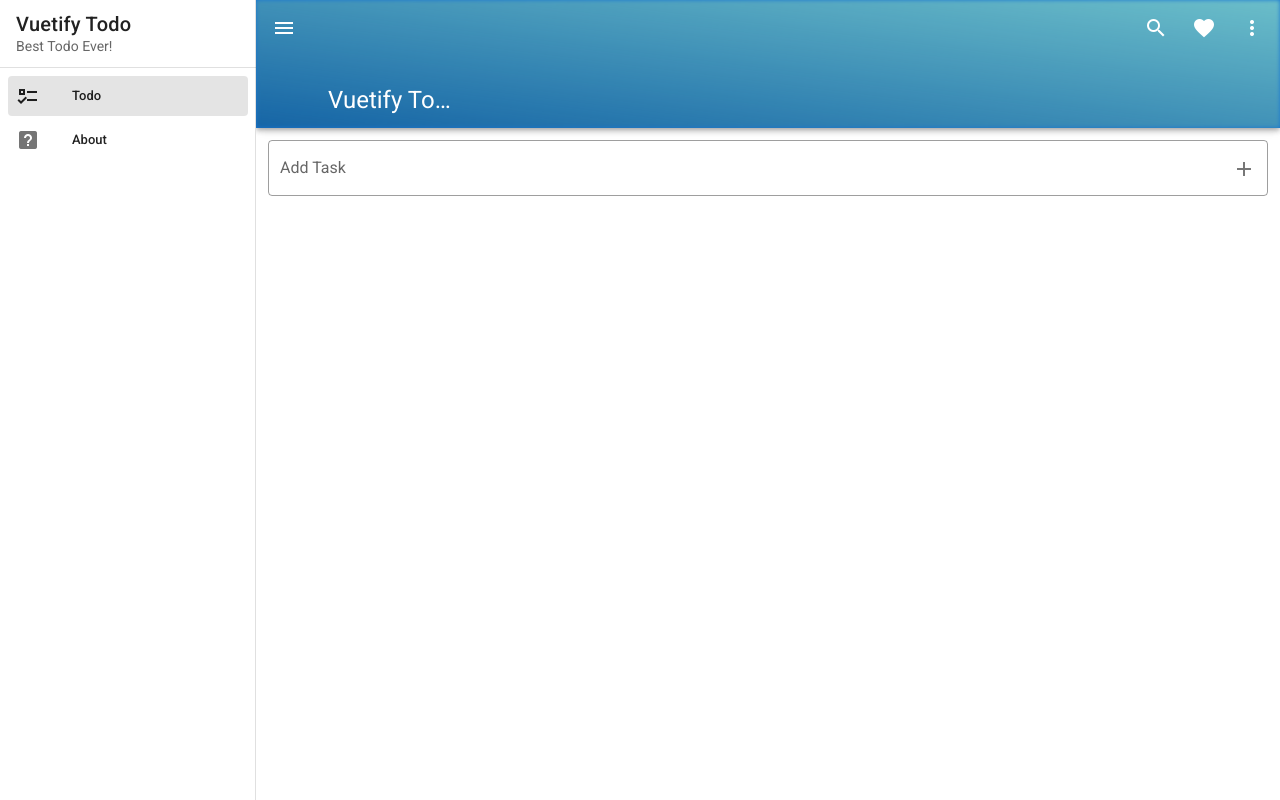
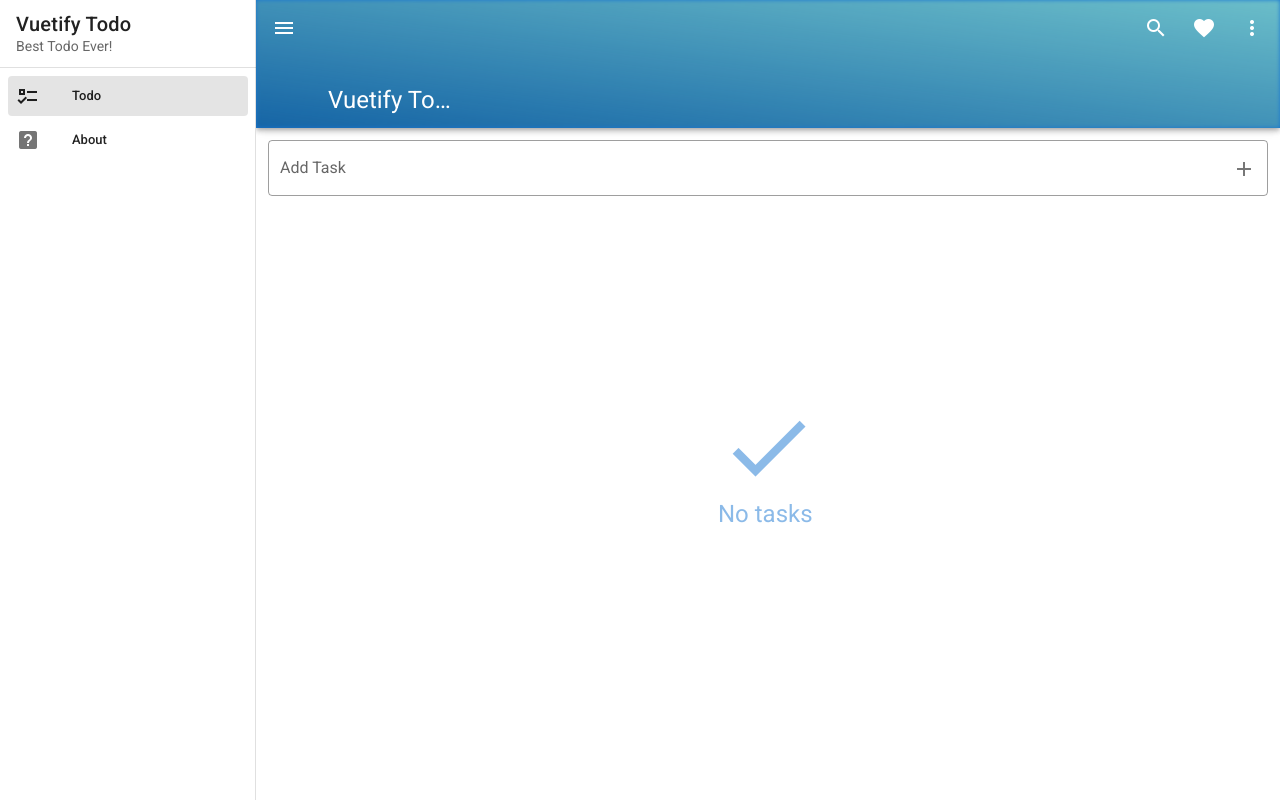
Before and after one commit to dietmarz/ud_vuetify-vuejs-vuex, a Vue app: page /#/ in a window 1280 px wide. Built offline with nearby package versions, Linux system fonts and the light colour scheme.

Commit message:
4.22 No Tasks Fallback

```diff
--- a/src/views/Todo.vue
+++ b/src/views/Todo.vue
@@ -14,6 +14,7 @@
     ></v-text-field>
 
     <v-list
+        v-if="tasks.length"
         class="pt-0"
         flat
     >
@@ -47,6 +48,19 @@
       </div>
 
     </v-list>
+
+    <div v-else
+         class="no-tasks"
+    >
+      <v-icon
+          size="100px"
+          color="primary"
+      >
+        mdi-check
+      </v-icon>
+      <div class="text-h5 primary--text ">No tasks</div>
+    </div>
+
   </div>
 </template>
 
@@ -79,3 +93,12 @@
     }
   }
 </script>
+
+<style lang="sass">
+  .no-tasks
+    position: absolute
+    left: 50%
+    top: 50%
+    transform: translate(-50%, -50%)
+    opacity: 50%
+</style>
```
